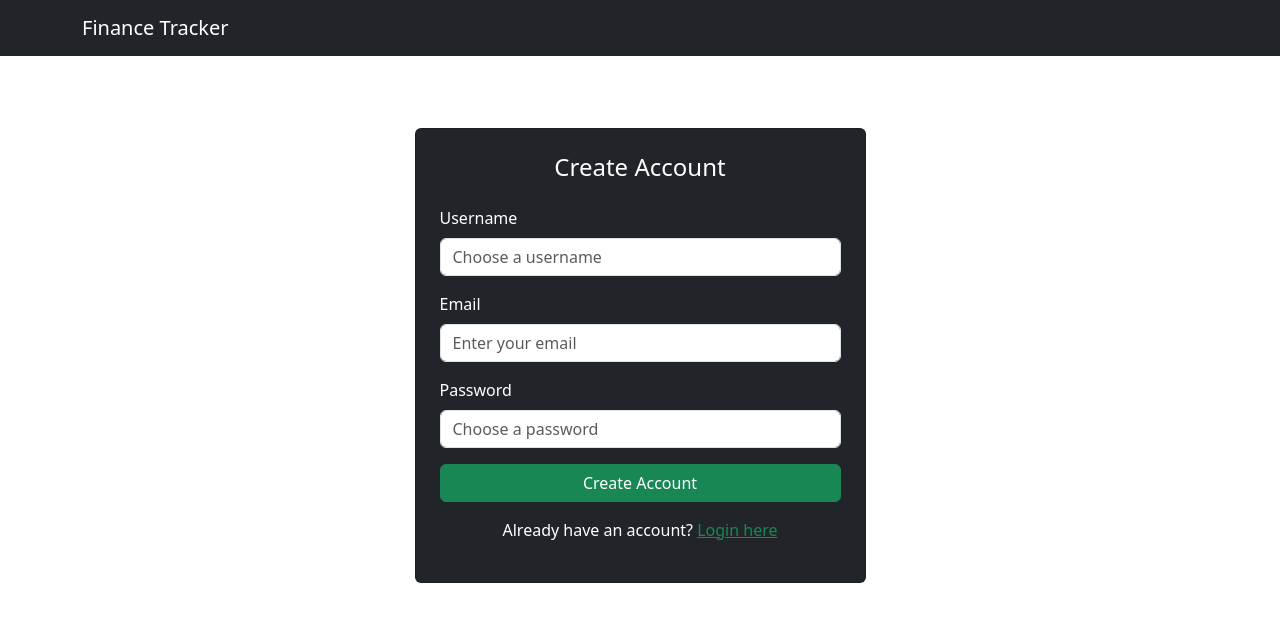
After one commit to nheckers/finance_app, a Flask app: page /register in a window 1280 px wide. The commit adds this page. Shown: the top 622 px of the page. Run offline with Flask 3, Linux system fonts and the light colour scheme.

Commit message:
Added PostreSQL support and user authentication

```diff
--- a/app.py
+++ b/app.py
@@ -1,33 +1,64 @@
-from flask import Flask, render_template, request, redirect, url_for
+from flask import Flask, render_template, request, redirect, url_for, flash
 from flask_sqlalchemy import SQLAlchemy
+from flask_login import LoginManager, UserMixin, login_user, logout_user, login_required, current_user
+from flask_bcrypt import Bcrypt
 import os
 
 app = Flask(__name__)
 
-# Database configuration
-app.config["SQLALCHEMY_DATABASE_URI"] = "sqlite:///finance.db"
+# Secret key for sessions
+app.config["SECRET_KEY"] = os.environ.get("SECRET_KEY", "local-dev-key")
+
+# Use PostgreSQL on Railway, SQLite locally
+database_url = os.environ.get("DATABASE_URL", "sqlite:///" + os.path.join(app.instance_path, "finance.db").replace("\\", "/"))
+
+# Railway sets DATABASE_URL with "postgres://" but SQLAlchemy needs "postgresql://"
+if database_url.startswith("postgres://"):
+    database_url = database_url.replace("postgres://", "postgresql://", 1)
+
+app.config["SQLALCHEMY_DATABASE_URI"] = database_url
 app.config["SQLALCHEMY_TRACK_MODIFICATIONS"] = False
 
 db = SQLAlchemy(app)
+bcrypt = Bcrypt(app)
+login_manager = LoginManager(app)
+login_manager.login_view = "login"
 
-# Database model for transactions
+# User model
+class User(db.Model, UserMixin):
+    id = db.Column(db.Integer, primary_key=True)
+    username = db.Column(db.String(100), unique=True, nullable=False)
+    email = db.Column(db.String(150), unique=True, nullable=False)
+    password = db.Column(db.String(200), nullable=False)
+    transactions = db.relationship("Transaction", backref="owner", lazy=True)
+
+# Transaction model
 class Transaction(db.Model):
     id = db.Column(db.Integer, primary_key=True)
     description = db.Column(db.String(200), nullable=False)
     amount = db.Column(db.Float, nullable=False)
     category = db.Column(db.String(100), nullable=False)
+    user_id = db.Column(db.Integer, db.ForeignKey("user.id"), nullable=False)
 
 # Create the database tables
 with app.app_context():
     db.create_all()
 
+@login_manager.user_loader
+def load_user(user_id):
+    return User.query.get(int(user_id))
+
+# Home page - requires login
 @app.route("/")
+@login_required
 def index():
-    transactions = Transaction.query.all()
+    transactions = Transaction.query.filter_by(user_id=current_user.id).all()
     balance = sum(t.amount for t in transactions)
     return render_template("index.html", transactions=transactions, balance=balance)
 
+# Add transaction - requires login
 @app.route("/add", methods=["GET", "POST"])
+@login_required
 def add_expense():
     if request.method == "POST":
         description = request.form.get("description")
@@ -37,7 +68,8 @@ def add_expense():
         new_transaction = Transaction(
             description=description,
             amount=amount,
-            category=category
+            category=category,
+            user_id=current_user.id
         )
         db.session.add(new_transaction)
         db.session.commit()
@@ -46,6 +78,60 @@ def add_expense():
 
     return render_template("add_expense.html")
 
+# Register
+@app.route("/register", methods=["GET", "POST"])
+def register():
+    if request.method == "POST":
+        username = request.form.get("username")
+        email = request.form.get("email")
+        password = request.form.get("password")
+
+        # Check if user already exists
+        existing_user = User.query.filter_by(email=email).first()
+        if existing_user:
+            flash("Email already registered. Please log in.", "danger")
+            return redirect(url_for("login"))
+
+        # Hash the password
+        hashed_password = bcrypt.generate_password_hash(password).decode("utf-8")
+
+        new_user = User(
+            username=username,
+            email=email,
+            password=hashed_password
+        )
+        db.session.add(new_user)
+        db.session.commit()
+
+        flash("Account created! Please log in.", "success")
+        return redirect(url_for("login"))
+
+    return render_template("register.html")
+
+# Login
+@app.route("/login", methods=["GET", "POST"])
+def login():
+    if request.method == "POST":
+        email = request.form.get("email")
+        password = request.form.get("password")
+
+        user = User.query.filter_by(email=email).first()
+
+        if user and bcrypt.check_password_hash(user.password, password):
+            login_user(user)
+            return redirect(url_for("index"))
+        else:
+            flash("Invalid email or password.", "danger")
+
+    return render_template("login.html")
+
+# Logout
+@app.route("/logout")
+@login_required
+def logout():
+    logout_user()
+    return redirect(url_for("login"))
+
 if __name__ == "__main__":
     port = int(os.environ.get("PORT", 5000))
     app.run(debug=False, host="0.0.0.0", port=port)
--- a/requirements.txt
+++ b/requirements.txt
@@ -1,12 +1,16 @@
+bcrypt==5.0.0
 blinker==1.9.0
 click==8.4.1
 colorama==0.4.6
 Flask==3.1.3
+Flask-Bcrypt==1.0.1
+Flask-Login==0.6.3
 Flask-SQLAlchemy==3.1.1
 greenlet==3.5.1
 itsdangerous==2.2.0
 Jinja2==3.1.6
 MarkupSafe==3.0.3
+psycopg2-binary==2.9.12
 SQLAlchemy==2.0.50
 typing_extensions==4.15.0
 Werkzeug==3.1.8
--- a/templates/base.html
+++ b/templates/base.html
@@ -13,7 +13,13 @@
     <nav class="navbar navbar-dark bg-dark">
         <div class="container">
             <a class="navbar-brand" href="/">Finance Tracker</a>
-            <a href="/add" class="btn btn-success">+ Add Transaction</a>
+            {% if current_user.is_authenticated %}
+                <div class="d-flex align-items-center gap-2">
+                    <span class="text-white">Hi, {{ current_user.username }}!</span>
+                    <a href="/add" class="btn btn-success">+ Add Transaction</a>
+                    <a href="/logout" class="btn btn-outline-light">Logout</a>
+                </div>
+            {% endif %}
         </div>
     </nav>
 
--- /dev/null
+++ b/templates/register.html
@@ -0,0 +1,43 @@
+{% extends "base.html" %}
+
+{% block content %}
+
+<div class="row justify-content-center">
+    <div class="col-md-5">
+        <div class="card bg-dark text-white mt-5">
+            <div class="card-body p-4">
+                <h4 class="card-title text-center mb-4">Create Account</h4>
+
+                <!-- Flash messages -->
+                {% with messages = get_flashed_messages(with_categories=true) %}
+                    {% if messages %}
+                        {% for category, message in messages %}
+                            <div class="alert alert-{{ category }}">{{ message }}</div>
+                        {% endfor %}
+                    {% endif %}
+                {% endwith %}
+
+                <form method="POST">
+                    <div class="mb-3">
+                        <label class="form-label">Username</label>
+                        <input type="text" class="form-control" name="username" placeholder="Choose a username" required>
+                    </div>
+                    <div class="mb-3">
+                        <label class="form-label">Email</label>
+                        <input type="email" class="form-control" name="email" placeholder="Enter your email" required>
+                    </div>
+                    <div class="mb-3">
+                        <label class="form-label">Password</label>
+                        <input type="password" class="form-control" name="password" placeholder="Choose a password" required>
+                    </div>
+                    <button type="submit" class="btn btn-success w-100">Create Account</button>
+                </form>
+
+                <p class="text-center mt-3">Already have an account? <a href="/login" class="text-success">Login here</a></p>
+
+            </div>
+        </div>
+    </div>
+</div>
+
+{% endblock %}
```
Also changed, not shown: templates/login.html (added, +39 -0 lines).
